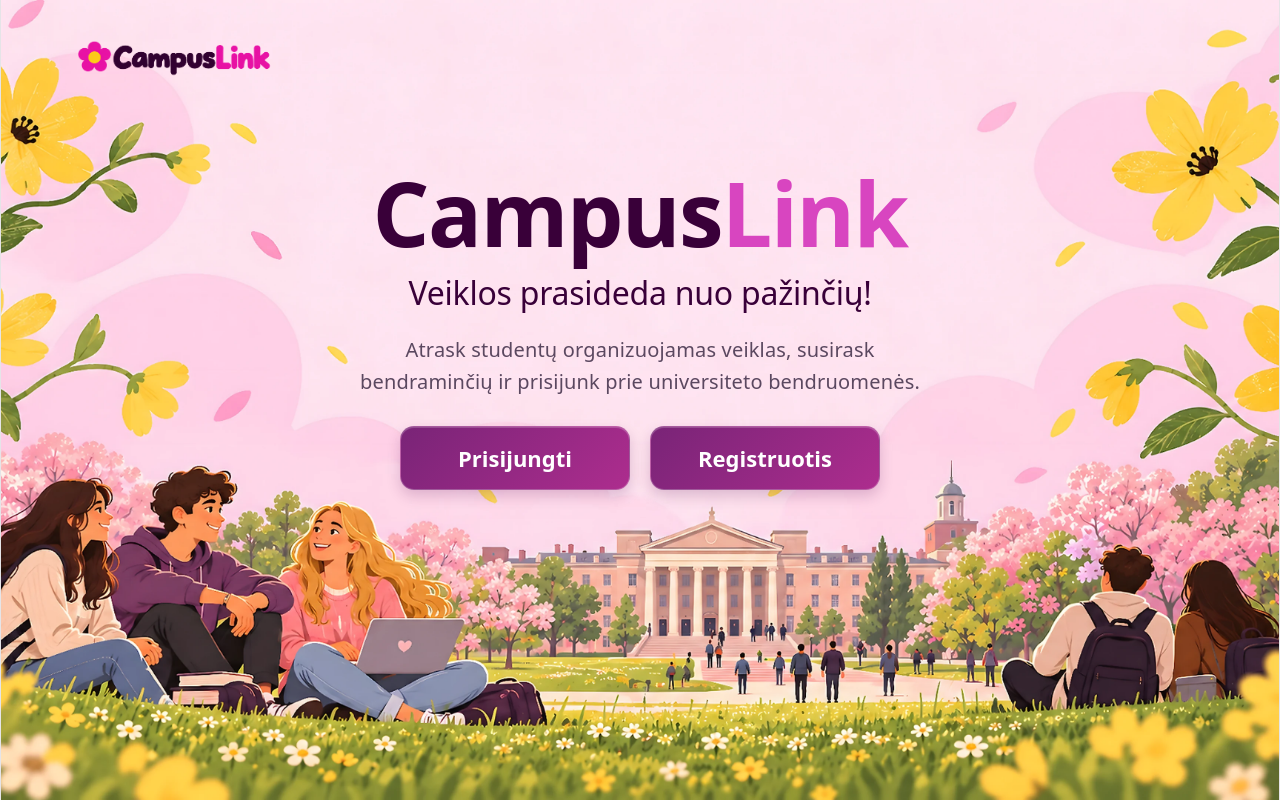
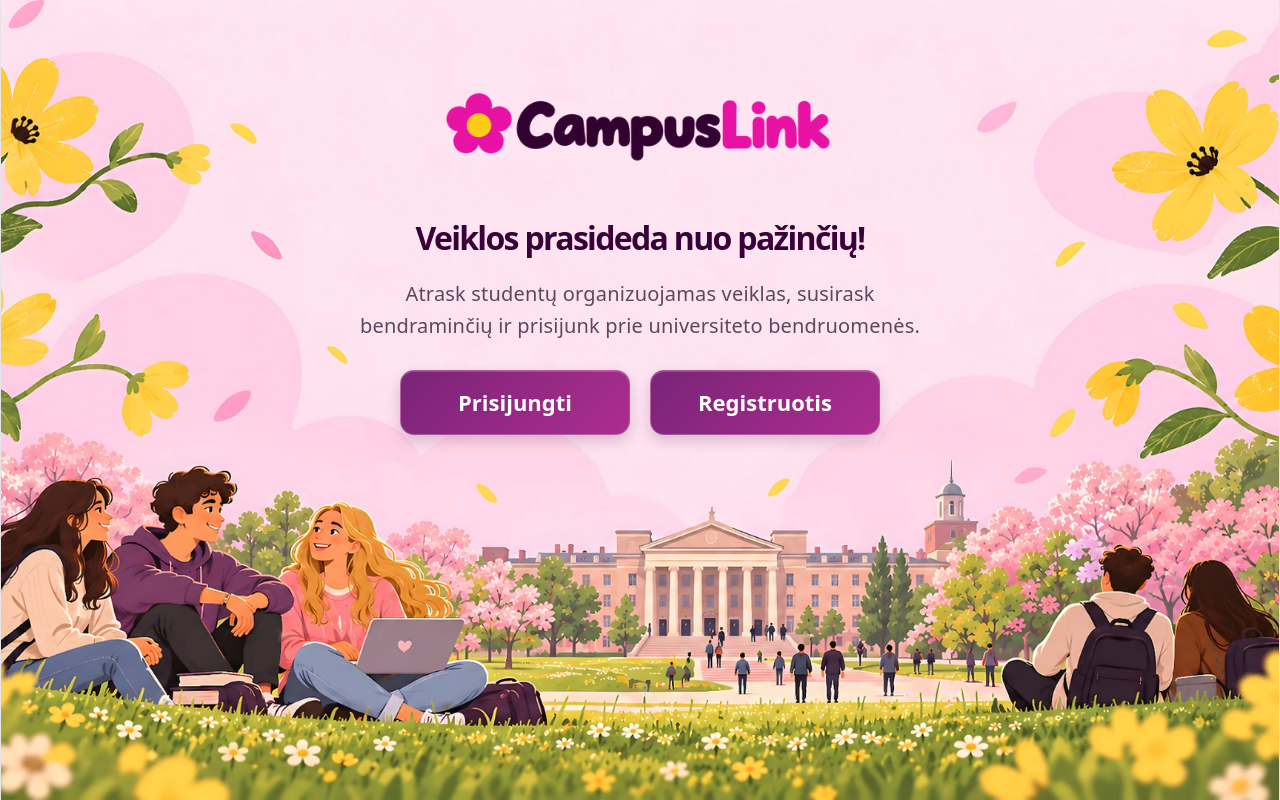
Before and after one commit to campuslink-teamm/campuslink, a React (Vite) app in the folder frontend/: page / in a window 1280 px wide. Built offline with nearby package versions, Linux system fonts and the light colour scheme; no server answers.

Commit message:
backup 2
2 backup ikelimas

```diff
--- a/frontend/src/pages/HomePage.css
+++ b/frontend/src/pages/HomePage.css
@@ -14,17 +14,12 @@
   box-sizing: border-box;
 }
 
-/* Logotipas viršutiniame kairiajame kampe */
-
-.home-header {
-  padding: 20px 5%;
-}
-
 .home-logo {
-  width: 220px;
-  max-width: 50vw;
+  width: min(440px, 82vw);
+  max-width: 100%;
   height: auto;
   display: block;
+  margin: 0 auto 22px;
 }
 
 /* Pagrindinis puslapio turinys */
@@ -40,21 +35,11 @@
   padding: 50px 20px;
 }
 
-.home-title {
-  font-size: clamp(54px, 7vw, 110px);
-  font-weight: 900;
+.home-tagline {
+  font-size: clamp(22px, 2.5vw, 36px);
+  font-weight: 700;
   color: #390039;
-  margin: 0 0 12px;
-  line-height: 1.1;
-}
-
-.home-title span {
-  color: #d845c0;
-}
-
-.home-hero h2 {
-  font-size: clamp(22px, 2.5vw, 36px);
-  color: #390039;
+  line-height: 1.18;
   margin: 0 0 22px;
 }
 
@@ -96,16 +81,12 @@
 /* Telefonams */
 
 @media (max-width: 600px) {
-  .home-header {
-    padding: 14px 20px;
+  .home-hero {
+    padding: 55px 14px 30px;
   }
 
   .home-logo {
-    width: 320px;
-  }
-
-  .home-hero {
-    padding: 55px 14px 30px;
+    width: min(360px, 88vw);
   }
 
   .home-hero p {
--- a/frontend/src/pages/HomePage.jsx
+++ b/frontend/src/pages/HomePage.jsx
@@ -8,21 +8,14 @@ export default function HomePage() {
 
   return (
     <main className="home-page">
-
-      <header className="home-header">
+      <section className="home-hero">
         <img
           src="/images/logo.png"
           alt="CampusLink"
           className="home-logo"
         />
-      </header>
 
-      <section className="home-hero">
-        <h1 className="home-title">
-          Campus<span>Link</span>
-        </h1>
-
-        <h2>Veiklos prasideda nuo pažinčių!</h2>
+        <h1 className="home-tagline">Veiklos prasideda nuo pažinčių!</h1>
 
         <p>
           Atrask studentų organizuojamas veiklas,
```
